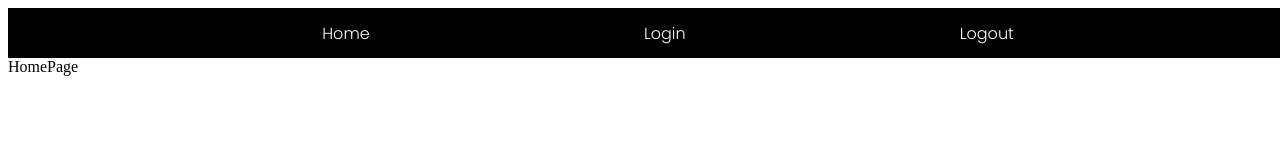
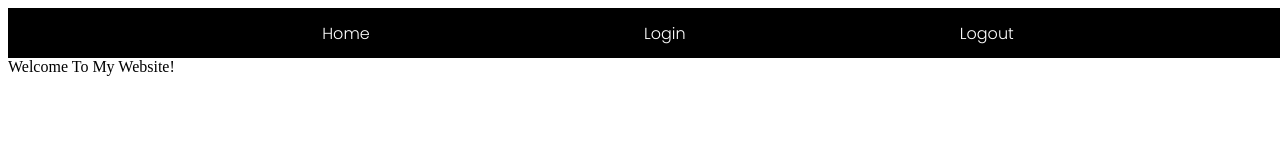
Before and after one commit to aidenjyoon/react-oauth2-client, a React (Create React App) app: page / in a window 1280 px wide. Shown: the top 160 px of the page. Built offline with nearby package versions, Linux system fonts and the light colour scheme; no server answers.

Commit message:
implement custom home page based on user
- added types for context to avoid typescript warning
- if context exists use username else default text

```diff
--- a/src/routes/HomePage/HomePage.tsx
+++ b/src/routes/HomePage/HomePage.tsx
@@ -1,7 +1,19 @@
-import React from "react";
+import React, { useContext } from "react";
+import { userContext } from "../../context/Context";
+import { IUser } from "../../types/userContextTypes";
 
 const HomePage = () => {
-  return <div>HomePage</div>;
+  const context = useContext(userContext) as IUser;
+
+  return (
+    <>
+      {context ? (
+        <div>Welcome Back {context.username}!</div>
+      ) : (
+        <div>Welcome To My Website!</div>
+      )}
+    </>
+  );
 };
 
 export default HomePage;
--- /dev/null
+++ b/src/types/userContextTypes.ts
@@ -0,0 +1,9 @@
+export interface IUser {
+  googleId?: string;
+  twitterId?: string;
+  githubId?: string;
+  twitchId?: string;
+  username: string;
+  __v: number;
+  _id: string;
+}
```
